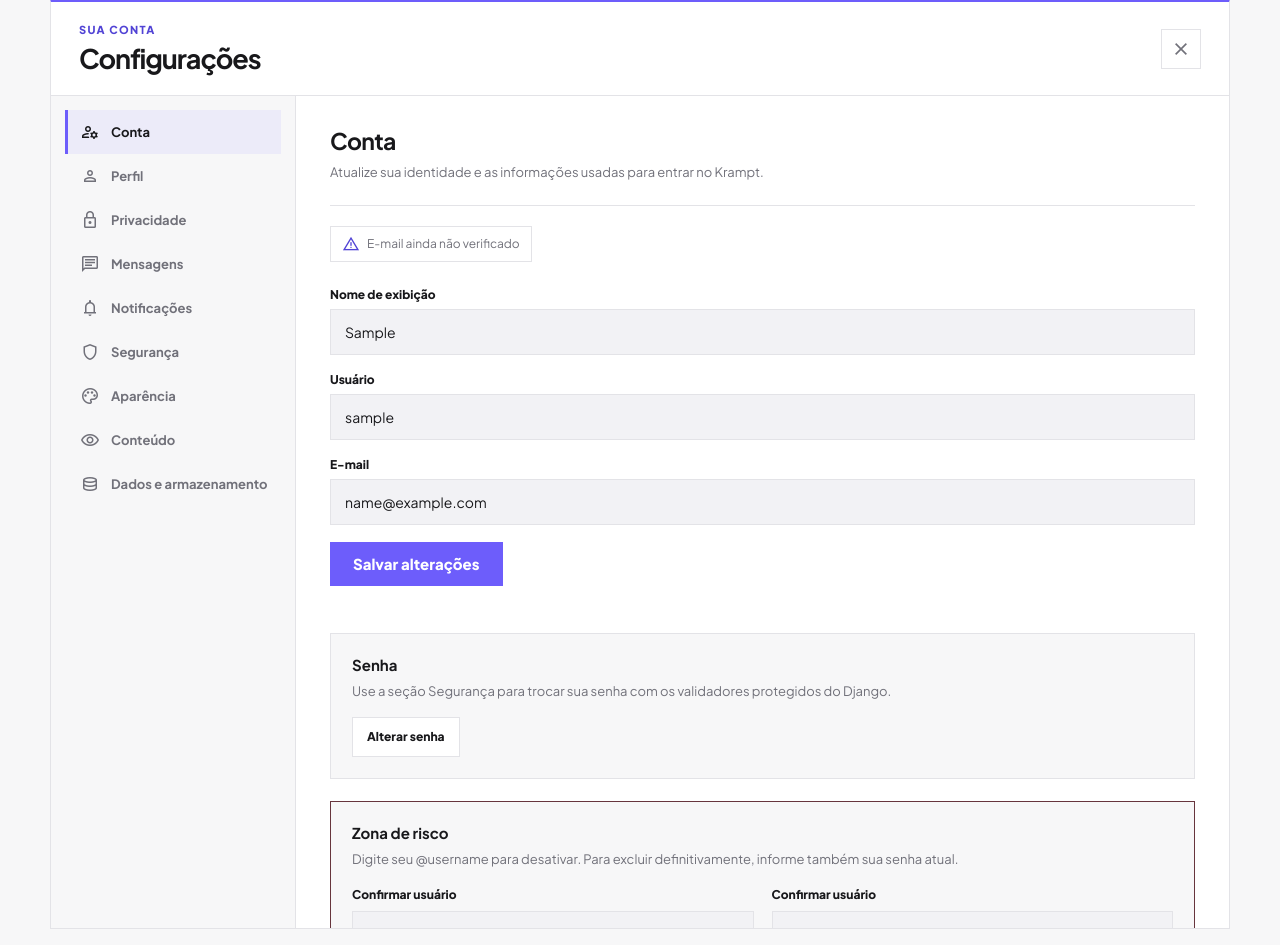
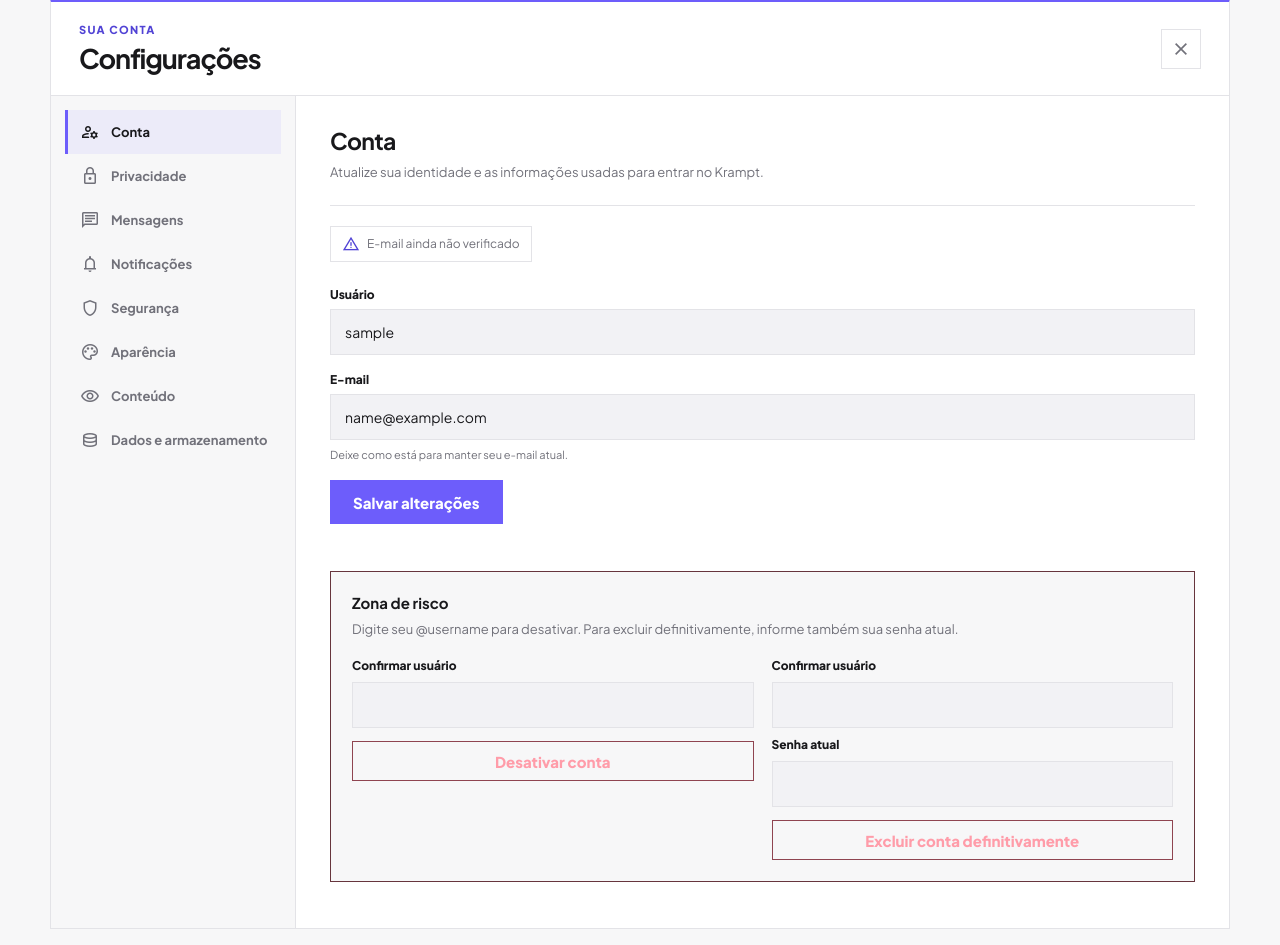
Before and after one commit to CauaGabrieI/Krampt, a Django app: page /configuracoes/ in a window 1280 px wide. Shown: the part 81-1026 px from the top of the page. Run offline with Django 5.2, Linux system fonts and the light colour scheme; the visitor is signed in with stand-in values (Sample User, id 1); data comes from the database, SQL or seed files in the repository; data that the repository does not hold is empty.

Commit message:
fix: simplify account and settings profile UX

```diff
--- a/configuracoes/forms.py
+++ b/configuracoes/forms.py
@@ -9,19 +9,17 @@ User = get_user_model()
 
 
 class ContaForm(forms.Form):
-    nome = forms.CharField(label="Nome de exibição", max_length=150)
     username = forms.CharField(label="Usuário", max_length=150)
-    email = forms.EmailField(label="E-mail", max_length=254)
+    email = forms.EmailField(
+        label="E-mail",
+        max_length=254,
+        required=False,
+        help_text="Deixe como está para manter seu e-mail atual.",
+    )
 
     def __init__(self, usuario, *args, **kwargs):
         self.usuario = usuario
         super().__init__(*args, **kwargs)
-
-    def clean_nome(self):
-        nome = " ".join(self.cleaned_data["nome"].split())
-        if not nome:
-            raise forms.ValidationError("Informe seu nome.")
-        return nome
 
     def clean_username(self):
         username = normalizar_usuario(self.cleaned_data["username"])
@@ -31,17 +29,18 @@ class ContaForm(forms.Form):
         return username
 
     def clean_email(self):
-        email = self.cleaned_data["email"].strip().lower()
+        email = (self.cleaned_data.get("email") or self.usuario.email).strip().lower()
+        if email == self.usuario.email.strip().lower():
+            return email
         if User.objects.exclude(pk=self.usuario.pk).filter(email__iexact=email).exists():
             raise forms.ValidationError("Este e-mail já está em uso.")
         return email
 
     def save(self):
         email_alterado = self.usuario.email.lower() != self.cleaned_data["email"]
-        self.usuario.first_name = self.cleaned_data["nome"]
         self.usuario.username = self.cleaned_data["username"]
         self.usuario.email = self.cleaned_data["email"]
-        self.usuario.save(update_fields=["first_name", "username", "email"])
+        self.usuario.save(update_fields=["username", "email"])
         return email_alterado
 
 
--- a/configuracoes/views.py
+++ b/configuracoes/views.py
@@ -2,9 +2,8 @@ import json
 from smtplib import SMTPException
 
 from django.contrib import messages
-from django.contrib.auth import logout, update_session_auth_hash
+from django.contrib.auth import logout
 from django.contrib.auth.decorators import login_required
-from django.contrib.auth.forms import PasswordChangeForm
 from django.contrib.sessions.models import Session
 from django.core.serializers.json import DjangoJSONEncoder
 from django.db import transaction
@@ -17,9 +16,7 @@ from login.models import VerificacaoEmail
 from login.services import emitir_codigo
 from mensagens.models import Mensagem
 from posts.models import Post
-from profile.forms import EditarPerfilForm
 from profile.models import Perfil
-from profile.services import salvar_edicao_perfil
 
 from .forms import (
     AparenciaForm,
@@ -35,7 +32,6 @@ from .models import PreferenciasUsuario
 
 SECOES = (
     ("conta", "Conta", "manage_accounts"),
-    ("perfil", "Perfil", "person"),
     ("privacidade", "Privacidade", "lock"),
     ("mensagens", "Mensagens", "chat"),
     ("notificacoes", "Notificações", "notifications"),
@@ -74,23 +70,10 @@ def _formulario_da_secao(request, secao, preferencias):
             request.user,
             dados,
             initial={
-                "nome": request.user.first_name or request.user.username,
                 "username": request.user.username,
                 "email": request.user.email,
             },
         )
-    if secao == "perfil":
-        perfil = Perfil.objects.filter(usuario=request.user).first()
-        return EditarPerfilForm(
-            dados,
-            request.FILES if request.method == "POST" else None,
-            initial={
-                "nome": request.user.first_name or request.user.username,
-                "biografia": perfil.biografia if perfil else "",
-            },
-        )
-    if secao == "seguranca":
-        return PasswordChangeForm(request.user, dados)
     classe = FORMULARIOS_PREFERENCIAS.get(secao)
     return classe(dados, instance=preferencias) if classe else None
 
@@ -189,12 +172,6 @@ def configuracoes_view(request, secao="conta"):
                         return redirect("verificar_email")
                     messages.success(request, "Alterações salvas.")
                     return redirect("configuracoes:secao", secao=secao)
-            elif secao == "perfil":
-                perfil = Perfil.objects.filter(usuario=request.user).first()
-                salvar_edicao_perfil(request.user, perfil, formulario.cleaned_data)
-            elif secao == "seguranca":
-                usuario = formulario.save()
-                update_session_auth_hash(request, usuario)
             else:
                 formulario.save()
             if secao != "conta":
@@ -209,7 +186,6 @@ def configuracoes_view(request, secao="conta"):
         "preferencias": preferencias,
         "email_verificado": bool(verificacao and verificacao.verificado_em),
         "sessoes": _sessoes_do_usuario(request) if secao == "seguranca" else (),
-        "perfil": Perfil.objects.filter(usuario=request.user).first() if secao == "perfil" else None,
     }
     return render(request, "configuracoes.html", contexto)
 
--- a/static/css/configuracoes.css
+++ b/static/css/configuracoes.css
@@ -63,9 +63,6 @@
 .settings-feedback--success { border-color: #396c53; color: #a5e5bd; }
 .settings-feedback--error, .settings-error { color: #ff9ca9; }
 .settings-error { margin: -10px 0 0; font-size: 11px; }
-.settings-profile-preview { display: flex; align-items: center; gap: 12px; margin-top: 22px; }
-.settings-profile-preview div { display: grid; gap: 2px; }
-.settings-profile-preview span { color: var(--muted); font-size: 12px; }
 .settings-session-list { display: grid; gap: 0; margin: 17px 0 0; padding: 0; list-style: none; }
 .settings-session-list li { display: flex; justify-content: space-between; gap: 16px; padding: 11px 0; border-top: 1px solid var(--border); color: var(--muted); font-size: 12px; }
 .settings-session-list strong { color: var(--primary-light); }
--- a/templates/configuracoes.html
+++ b/templates/configuracoes.html
@@ -3,7 +3,7 @@
 {% block title %}Configurações | Krampt{% endblock %}
 {% block body_class %}settings-page{% endblock %}
 {% block extra_head %}
-  <link rel="stylesheet" href="{% static 'css/configuracoes.css' %}?v=1">
+  <link rel="stylesheet" href="{% static 'css/configuracoes.css' %}?v=account-ux-2">
 {% endblock %}
 {% block content %}
   {% include "includes/site_header.html" %}
@@ -48,11 +48,6 @@
             {% include "includes/settings_form_fields.html" %}
             <button class="primary-button" type="submit">Salvar alterações</button>
           </form>
-          <div class="settings-group">
-            <h3>Senha</h3>
-            <p>Use a seção Segurança para trocar sua senha com os validadores protegidos do Django.</p>
-            <a class="settings-secondary-button" href="{% url 'configuracoes:secao' 'seguranca' %}">Alterar senha</a>
-          </div>
           <div class="settings-danger">
             <h3>Zona de risco</h3>
             <p>Digite seu @username para desativar. Para excluir definitivamente, informe também sua senha atual.</p>
@@ -76,18 +71,6 @@
             </div>
           </div>
 
-        {% elif secao == "perfil" %}
-          <div class="settings-section-heading"><h2>Perfil</h2><p>Edite as informações públicas e as imagens do seu perfil.</p></div>
-          <div class="settings-profile-preview">
-            {% include "includes/avatar.html" with usuario=request.user %}
-            <div><strong>{{ request.user.first_name|default:request.user.username }}</strong><span>@{{ request.user.username }}</span></div>
-          </div>
-          <form class="settings-form" method="post" enctype="multipart/form-data">
-            {% csrf_token %}
-            {% include "includes/settings_form_fields.html" %}
-            <button class="primary-button" type="submit">Salvar perfil</button>
-          </form>
-
         {% elif secao == "privacidade" %}
           <div class="settings-section-heading"><h2>Privacidade</h2><p>Controle quem pode iniciar conversas com você.</p></div>
           <form class="settings-form" method="post">{% csrf_token %}{% include "includes/settings_form_fields.html" %}<button class="primary-button" type="submit">Salvar alterações</button></form>
@@ -105,11 +88,11 @@
 
         {% elif secao == "seguranca" %}
           <div class="settings-section-heading"><h2>Segurança</h2><p>Atualize sua senha e controle sessões autenticadas.</p></div>
-          <form class="settings-form" method="post">
-            {% csrf_token %}<input type="hidden" name="acao" value="salvar">
-            {% include "includes/settings_form_fields.html" %}
-            <button class="primary-button" type="submit">Alterar senha</button>
-          </form>
+          <div class="settings-group">
+            <h3>Senha</h3>
+            <p>Use o fluxo seguro de alteração por e-mail já existente no Krampt.</p>
+            <a class="primary-button" href="{% url 'login:password_reset' %}">Alterar senha</a>
+          </div>
           <div class="settings-group">
             <h3>Sessões ativas</h3>
             <ul class="settings-session-list">
```
Also changed, not shown: configuracoes/tests.py (+38 -27 lines).
